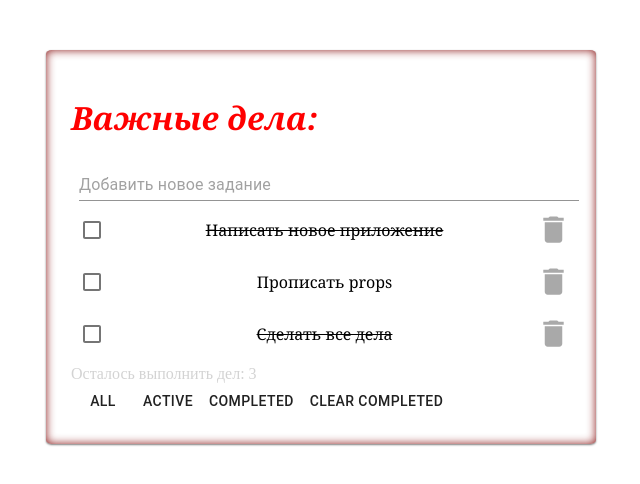
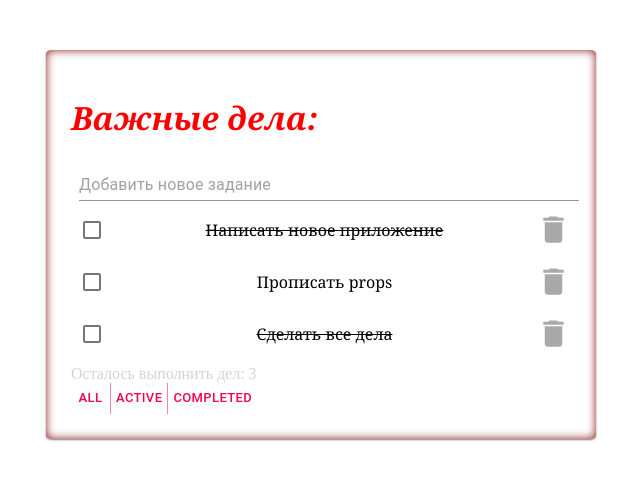
Before and after one commit to WebHeroSchool/todo_soboleva_react, a React (Create React App) app: page / in a window 1280 px wide. Shown: the top 484 px of the page, without its empty margins (319-959 px from the left). Built offline with nearby package versions, Linux system fonts and the light colour scheme.

Commit message:
Update Footer.js

```diff
--- a/src/components/Footer/Footer.js
+++ b/src/components/Footer/Footer.js
@@ -1,23 +1,15 @@
 import React from 'react';
 import styles from './Footer.module.css';
 import Button from '@material-ui/core/Button';
+import ButtonGroup from '@material-ui/core/ButtonGroup';
 
 const Footer = ({ count }) => (<footer>
 <div className={styles.footer}>Осталось выполнить дел: {count}</div>
-<div className={styles.button}>
-    <Button href="#text-buttons" color="#d3d3d3">
-    All
-    </Button>
-    <Button href="#text-buttons" color="#d3d3d3">
-    Active
-    </Button>
-    <Button href="#text-buttons" color="#d3d3d3">
-    Completed
-    </Button>
-    <Button href="#text-buttons" color="#d3d3d3">
-    Clear completed
-    </Button>
-</div>
+<ButtonGroup variant="text" size="small" color="secondary" aria-label="text primary button group">
+  <Button>All</Button>
+  <Button>Active</Button>
+  <Button>Completed</Button>
+</ButtonGroup>
 </footer>)
 
 
```
